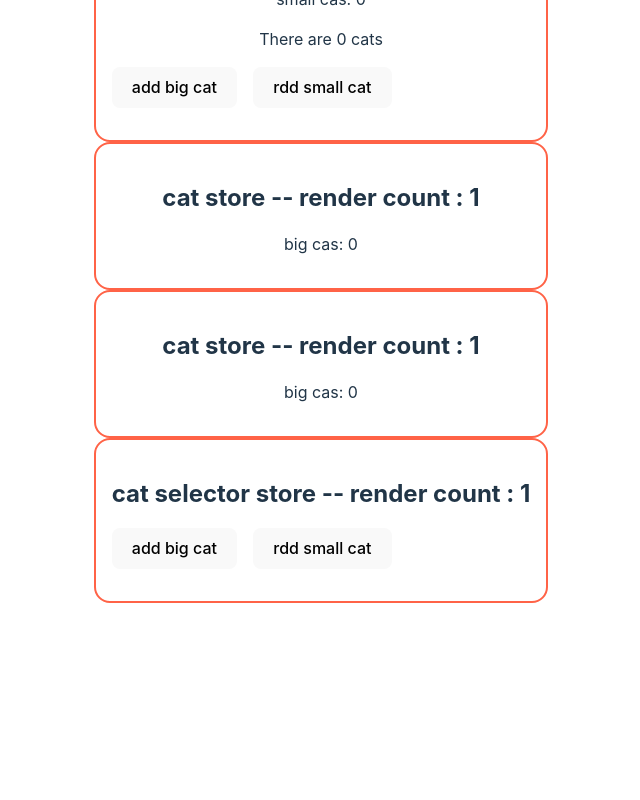
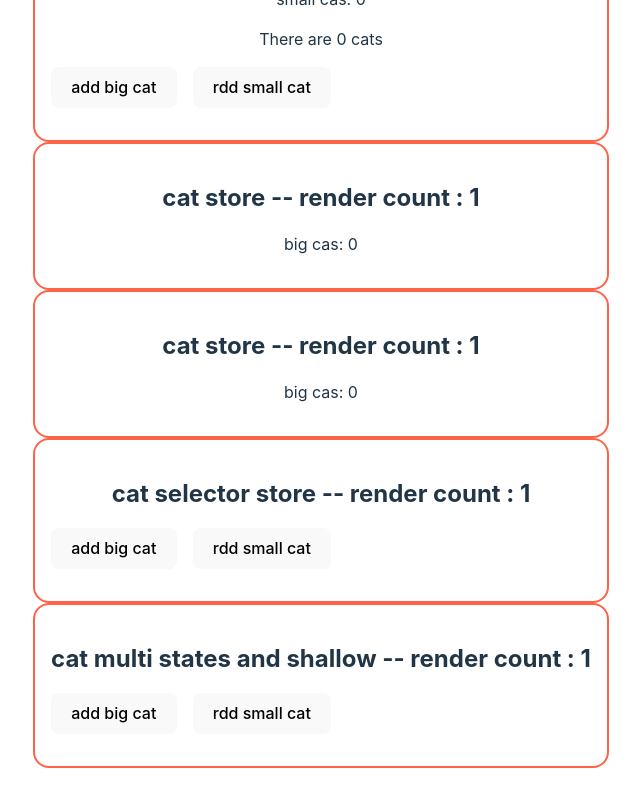
Before and after one commit to Amir-Bagjani/zustand, a React (Vite) app: page / in a window 1280 px wide. Shown: the part 300-1100 px from the top of the page, without its empty margins (319-959 px from the left). Before the commit the page ends 935 px from the top, so only its background shows below. Built offline with nearby package versions, Linux system fonts and the light colour scheme.

Commit message:
multi states selection and shallow

```diff
--- a/src/App.tsx
+++ b/src/App.tsx
@@ -3,6 +3,7 @@ import { CatBox } from "./BearBox/CatBox";
 import { CatBox2 } from "./BearBox/CatBox2";
 import { CatBox3 } from "./BearBox/CatBox3";
 import { CatBox4 } from "./BearBox/CatBox4";
+import { CatBox6 } from "./BearBox/CatBox6";
 
 function App() {
   return (
@@ -12,6 +13,7 @@ function App() {
       <CatBox2 />
       <CatBox3 />
       <CatBox4 />
+      <CatBox6 />
     </>
   );
 }
--- /dev/null
+++ b/src/BearBox/CatBox6.tsx
@@ -0,0 +1,26 @@
+import { shallow } from "zustand/shallow";
+import { useCatGetStore } from "../store/catGetStore";
+
+let renderCount = 0;
+export const CatBox6 = () => {
+  renderCount++;
+
+  const { increaseBigCats, increaseSmallCats } = useCatGetStore(
+    (state) => ({
+      increaseBigCats: state.increaseBigCats,
+      increaseSmallCats: state.increaseSmallCats,
+    }),
+    shallow
+  );
+
+  return (
+    <div className="box">
+      <h2>cat multi states and shallow -- render count : {renderCount}</h2>
+
+      <div>
+        <button onClick={increaseBigCats}>add big cat</button>
+        <button onClick={increaseSmallCats}>rdd small cat</button>
+      </div>
+    </div>
+  );
+};
```
